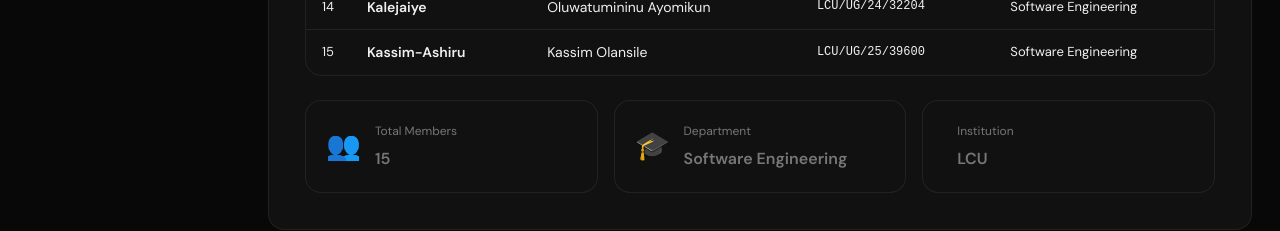
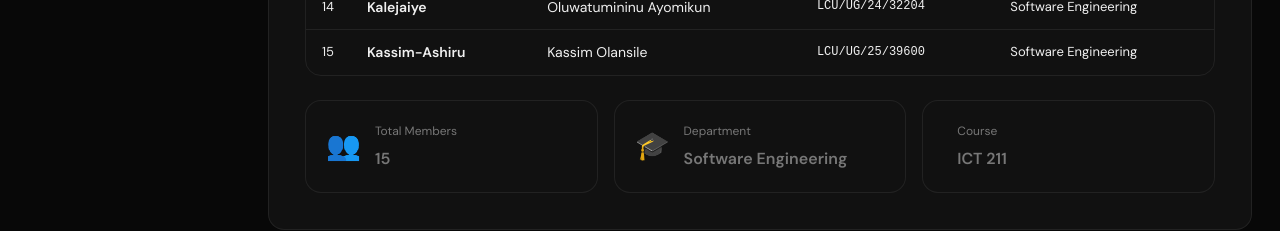
Before and after one commit to Dubs4Tobi1/Stream-Vibe, a React (Create React App) app: page /about in a window 1280 px wide. Shown: the part 1640-1871 px from the top of the page. Built offline with nearby package versions, Linux system fonts and the light colour scheme.

Commit message:
Update About.js

```diff
--- a/src/pages/About.js
+++ b/src/pages/About.js
@@ -98,8 +98,8 @@ const About = () => {
           <div className="stat-card">
             <span className="stat-icon"></span>
             <div className="stat-info">
-              <p className="stat-label">Institution</p>
-              <p className="stat-value">LCU</p>
+              <p className="stat-label">Course</p>
+              <p className="stat-value">ICT 211</p>
             </div>
           </div>
         </div>
```
